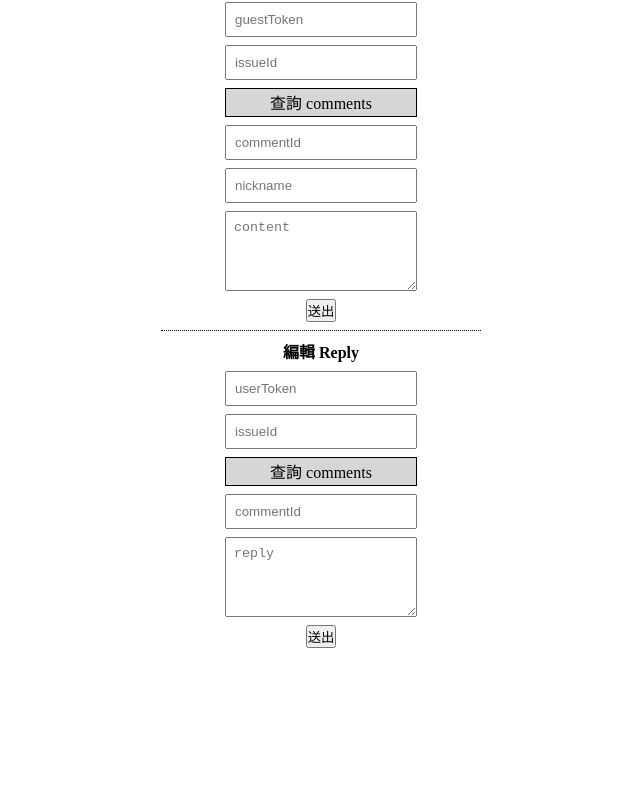
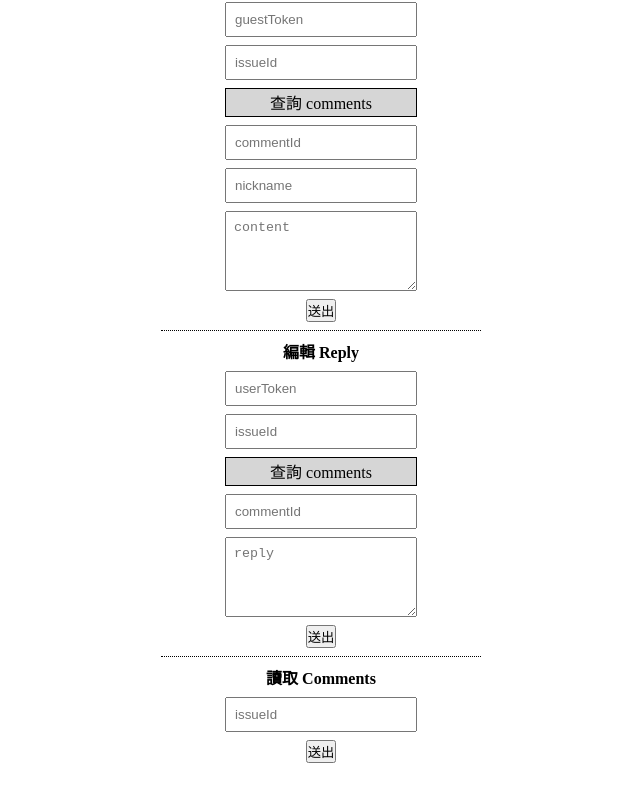
Before and after one commit to angelina524/final-project-Z-axis-frontend, a React (Create React App) app: page /#/test-web-api in a window 1280 px wide. Shown: the part 3070-3871 px from the top of the page, without its empty margins (319-959 px from the left). Before the commit the page ends 3804 px from the top, so only its background shows below. Built offline with nearby package versions, Linux system fonts and the light colour scheme.

Commit message:
add GetAllComments

```diff
--- a/src/pages/WebApiTestPage/WebApiTestPage.js
+++ b/src/pages/WebApiTestPage/WebApiTestPage.js
@@ -1,6 +1,7 @@
 import React, { createContext, useState, useEffect } from 'react'
 import CreateComment from './comments/CreateComment'
 import DeleteComment from './comments/DeleteComment'
+import GetAllComments from './comments/GetAllComments'
 import UpdateComment from './comments/UpdateComment'
 import UpdateReply from './comments/UpdateReply'
 import CreateGuest from './guest/CreateGuest'
@@ -67,6 +68,7 @@ const WebApiTestPage = () => {
               <DeleteComment />
               <UpdateComment />
               <UpdateReply />
+              <GetAllComments />
               <br />
               <br />
               <br />
--- /dev/null
+++ b/src/pages/WebApiTestPage/comments/GetAllComments.js
@@ -0,0 +1,36 @@
+import React, { useState } from 'react'
+import { getAllComments } from '../../../webapi/commentApi'
+
+const GetAllComments = () => {
+  const [issueId, setIssueId] = useState('')
+
+  const onFormSubmit = async (e) => {
+    e.preventDefault()
+    let comments = null
+    try {
+      comments = await getAllComments(issueId)
+    } catch (err) {
+      console.log(err)
+      alert('讀取 comments 失敗')
+      return
+    }
+    console.log({ comments })
+    alert('讀取 comments 成功，請到 console 查看')
+    setIssueId('')
+  }
+
+  return (
+    <form onSubmit={onFormSubmit}>
+      <h4>讀取 Comments</h4>
+      <input
+        type="text"
+        value={issueId}
+        onChange={(e) => setIssueId(e.target.value)}
+        placeholder="issueId"
+      />
+      <button>送出</button>
+    </form>
+  )
+}
+
+export default GetAllComments
```
